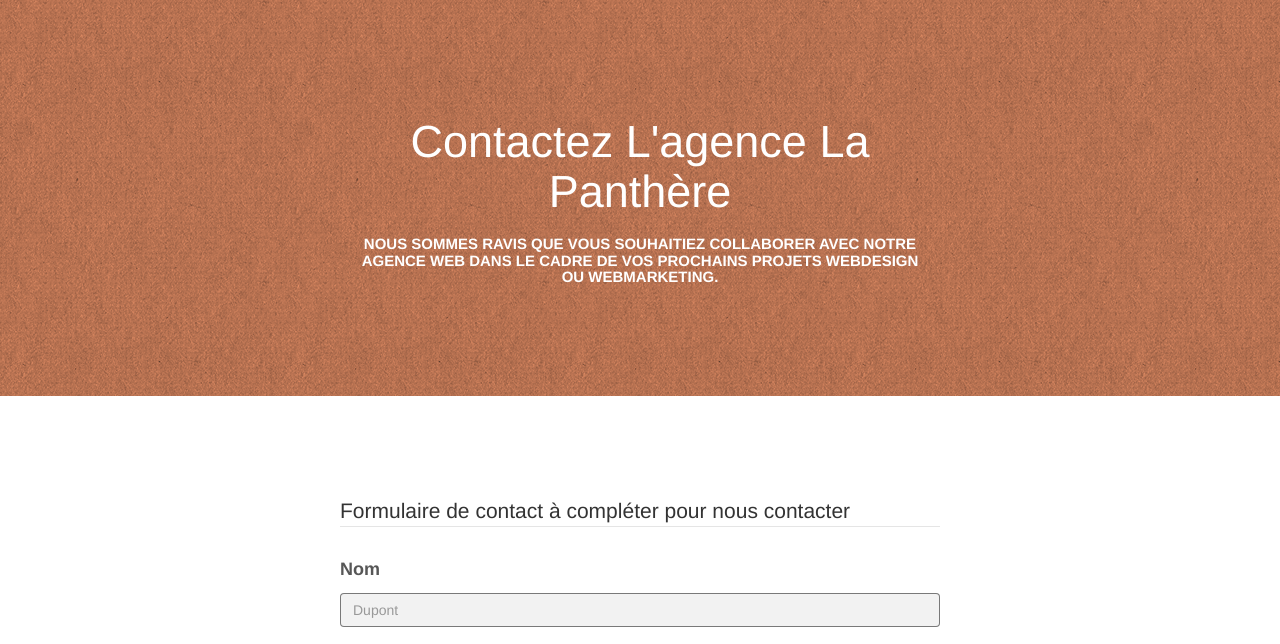
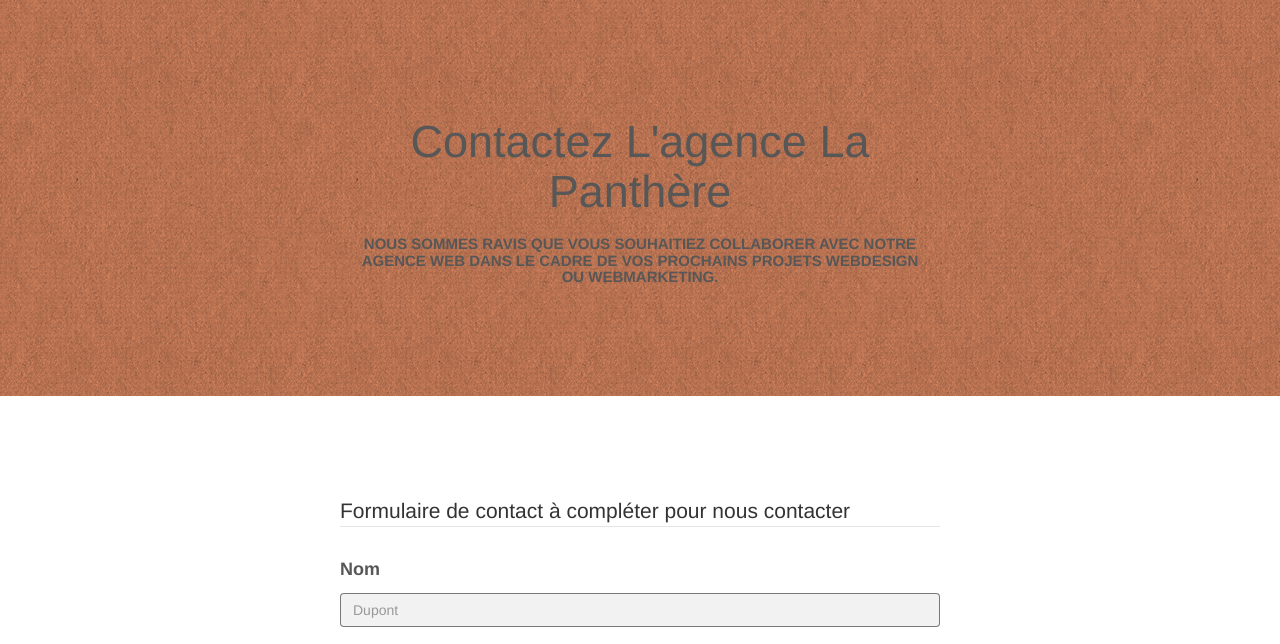
Before and after one commit to Presly-KM/LaPanthereSEO, a plain HTML site: page contact.html in a window 1280 px wide. Shown: the part 95-739 px from the top of the page. Drawn offline with Linux system fonts and the light colour scheme.

Commit message:
ajout ou modif class tcwhite2

```diff
--- a/contact.html
+++ b/contact.html
@@ -75,8 +75,8 @@
 	<div class="container bloc-lg">
 		<div class="row tight-width-whitespace">
 			<div class="col-sm-12">
-				<h1 class="text-center tc-white ">Contactez L'agence La Panthère</h1>
-				<h3 class="text-center tc-white ">Nous sommes ravis que vous souhaitiez collaborer avec notre agence web dans le cadre de vos prochains projets webdesign ou webmarketing.</h3>
+				<h1 class="text-center tc-white2 ">Contactez L'agence La Panthère</h1>
+				<h3 class="text-center tc-white2 ">Nous sommes ravis que vous souhaitiez collaborer avec notre agence web dans le cadre de vos prochains projets webdesign ou webmarketing.</h3>
 			</div>
 		</div>
 	</div>
```
